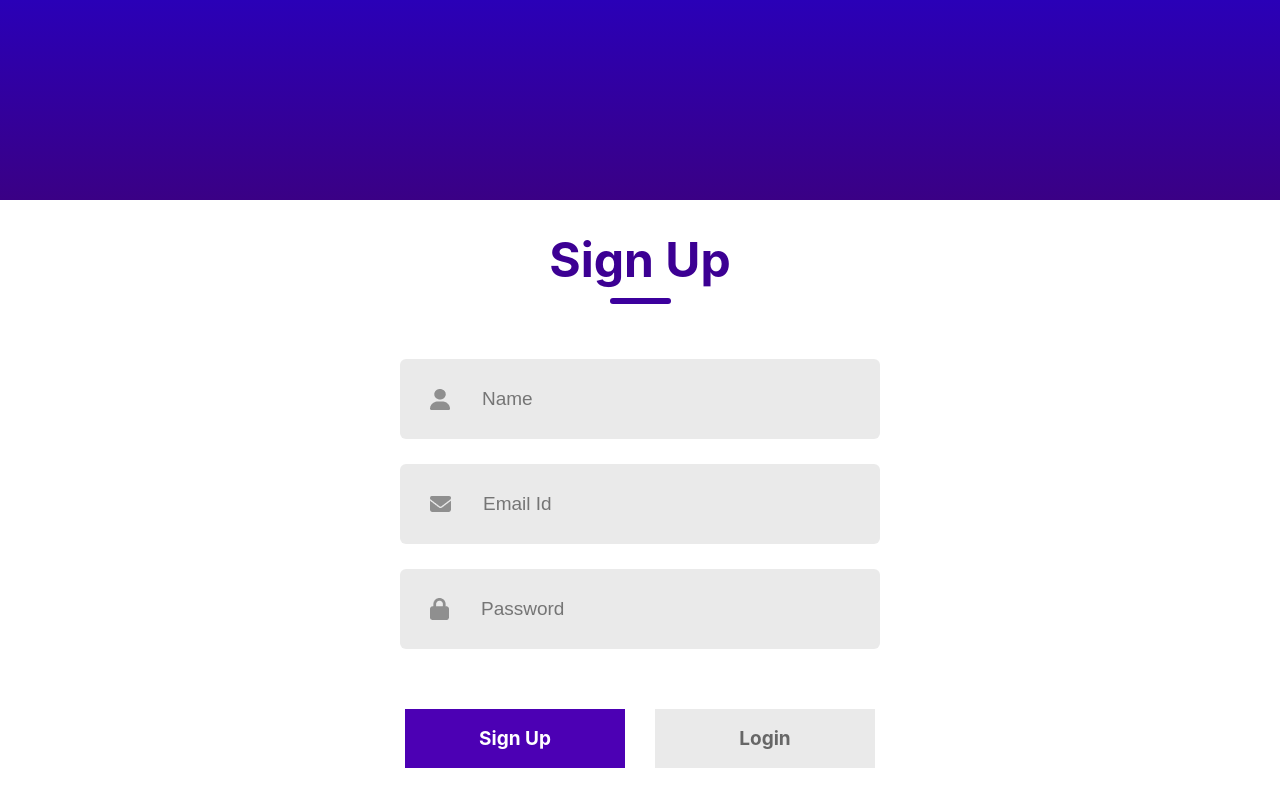
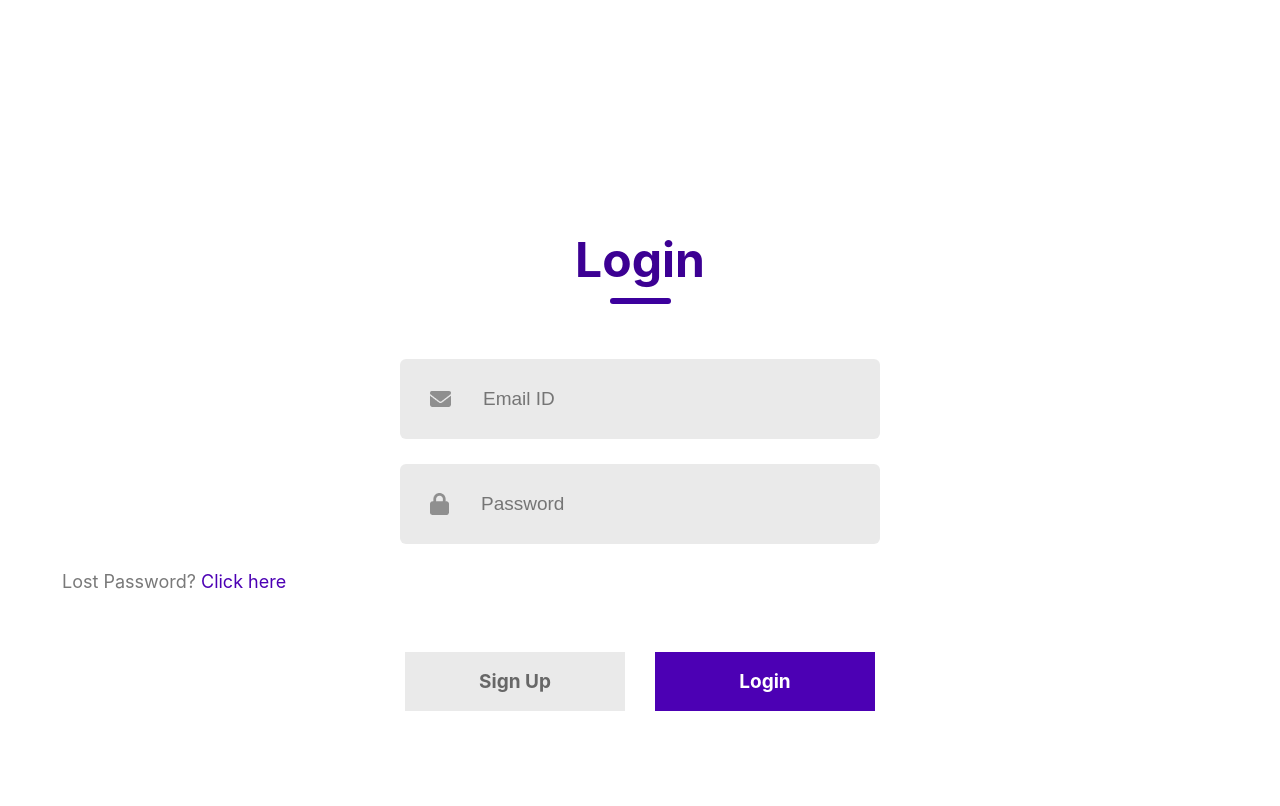
Before and after one commit to hardik760/login-signup, a React (Create React App) app: page / in a window 1280 px wide. Shown: the top 806 px of the page. Built offline with nearby package versions, Linux system fonts and the light colour scheme.

Commit message:
done sidbar thing

```diff
--- a/package.json
+++ b/package.json
@@ -3,12 +3,17 @@
   "version": "0.1.0",
   "private": true,
   "dependencies": {
+    "@emotion/react": "^11.14.0",
+    "@emotion/styled": "^11.14.1",
+    "@mui/icons-material": "^7.3.6",
+    "@mui/material": "^7.3.6",
     "@testing-library/dom": "^10.4.1",
     "@testing-library/jest-dom": "^6.9.1",
     "@testing-library/react": "^16.3.1",
     "@testing-library/user-event": "^13.5.0",
     "react": "^19.2.3",
     "react-dom": "^19.2.3",
+    "react-router-dom": "^7.11.0",
     "react-scripts": "5.0.1",
     "web-vitals": "^2.1.4"
   },
--- a/src/App.css
+++ b/src/App.css
@@ -1,38 +1,57 @@
-.App {
-  text-align: center;
+.App{
+  width:100vw;
+  height: 100vh;
 }
 
-.App-logo {
-  height: 40vmin;
-  pointer-events: none;
+body{
+  margin:0%;
+  padding:0;
+
 }
 
-@media (prefers-reduced-motion: no-preference) {
-  .App-logo {
-    animation: App-logo-spin infinite 20s linear;
-  }
+
+.Dashboard{
+  height: 100%;
+  width: 250px;
+  background-color: #2F4050;
 }
 
-.App-header {
-  background-color: #282c34;
-  min-height: 100vh;
-  display: flex;
-  flex-direction: column;
-  align-items: center;
-  justify-content: center;
-  font-size: calc(10px + 2vmin);
-  color: white;
+.Dashboarddata{
+height: auto;
+padding:0;
+width: 100%;
+
+}
+.Dashboarddata .row{
+width: 100%;
+height: 60px;
+list-style-type: none;
+margin: 0%;
+display: flex;
+flex-direction: row;
+color: white;
+justify-content: center;
+align-items: center;
+font-family:  'Trebuchet MS', 'Lucida Sans Unicode', 'Lucida Grande', 'Lucida Sans', Arial, sans-serif;
 }
 
-.App-link {
-  color: #61dafb;
+.Dashboarddata .row:hover{
+cursor: pointer;
+background-color: #293846;
 }
 
-@keyframes App-logo-spin {
-  from {
-    transform: rotate(0deg);
-  }
-  to {
-    transform: rotate(360deg);
-  }
+.Dashboarddata  #active{
+  background-color: #293846;
+
 }
+
+
+.row #icon{
+flex:30%;
+display: grid;
+place-items: center;
+}
+
+.row #title{
+flex:70%;
+}
--- a/src/App.js
+++ b/src/App.js
@@ -1,12 +1,19 @@
 import logo from './logo.svg';
 import './App.css';
-import Loginsignup from './Login-signup/Loginsignup';
+import Loginsignup from './Components/Loginsignup';
+import Dashboard from "./Components/Dashboard";
+
+import { Routes, Route } from "react-router-dom";
+
 
 function App() {
   return (
-    <div >
-      <Loginsignup/>
-    </div>
+    <Routes>
+    <Route path="/" element={<Loginsignup />} />
+    <Route path="/dashboard" element={<Dashboard />} />
+
+  </Routes>
+
   );
 }
 
--- /dev/null
+++ b/src/Components/Dashboard.js
@@ -0,0 +1,34 @@
+
+
+import React from 'react'
+import '../App.css'
+import { Dashboarddata}  from './Dashboarddata';
+
+function Dashboard() {
+  return (
+    <div className='Dashboard'>
+        <ul className='Dashboarddata'>
+        {Dashboarddata.map((val,key) =>{
+
+          return(
+           <li
+           key={key}
+           className='row'
+           id={window.location.pathname ==val.link ?"active":" "}
+           onClick={()=>{
+           window.location.pathname=val.link
+           }}
+           >
+            <div id='icon'>{val.icon}</div>
+            <div id='title'>{val.title}</div>
+          </li>
+        );
+         })}
+        </ul>
+
+    </div>
+
+  )
+}
+
+export default Dashboard;
--- /dev/null
+++ b/src/Components/Dashboarddata.js
@@ -0,0 +1,76 @@
+
+import React from 'react'
+import AccountCircleIcon from '@mui/icons-material/AccountCircle';
+import AddLocationIcon from '@mui/icons-material/AddLocation';
+import SettingsIcon from '@mui/icons-material/Settings';
+import LanguageIcon from '@mui/icons-material/Language';
+import ReportIcon from '@mui/icons-material/Report';
+import StarOutlineIcon from '@mui/icons-material/StarOutline';
+import LogoutIcon from '@mui/icons-material/Logout';
+import FlagOutlinedIcon from '@mui/icons-material/FlagOutlined';
+
+export const Dashboarddata=[
+
+{
+title:'Account',
+icon:<AccountCircleIcon/>,
+link:"/home"
+
+
+},
+
+{
+title:'Report a Place',
+ icon:<FlagOutlinedIcon/>,
+link:"/home"
+
+
+},
+{
+    title:'Add Place',
+    icon:<AddLocationIcon/>,
+    link:"/home"
+
+
+    },
+    {
+  title:'Settings',
+  icon:<SettingsIcon/>,
+ link:"/home"
+
+
+ },
+  {
+     title:'Language',
+     icon:<LanguageIcon/>,
+  link:"/home"
+
+
+},
+  {
+ title:'Report issue',
+ icon:<ReportIcon/>,
+link:"/home"
+
+
+},
+{
+  title:'Rate us on the Play Store',
+ icon:<StarOutlineIcon />,
+ link:"/home"
+
+
+},
+
+{
+
+title:'Logout',
+icon:<LogoutIcon/>,
+link:"/"
+
+},
+
+
+
+
+]
--- /dev/null
+++ b/src/Components/Loginsignup.jsx
@@ -0,0 +1,108 @@
+
+
+import React, { useState } from "react";
+import { useNavigate } from "react-router-dom";
+import "./Loginsignup.css";
+
+import user_icon from "../assets/person.png";
+import email_icon from "../assets/email.png";
+import password_icon from "../assets/password.png";
+
+import { fakeLoginApi } from "../services/auth";
+
+const Loginsignup = () => {
+  const [action, setAction] = useState("Login");
+
+  const [name, setName] = useState("");
+  const [email, setEmail] = useState("");
+  const [password, setPassword] = useState("");
+
+  const [error, setError] = useState("");
+
+  const navigate = useNavigate();
+
+  const handleSubmit = async () => {
+    setError("");
+
+    if (!email || !password) {
+      setError("Email and password are required");
+      return;
+    }
+
+    try {
+      const res = await fakeLoginApi(email, password);
+      localStorage.setItem("token", res.token);
+      navigate("/dashboard");
+    } catch (err) {
+      setError(err.message);
+    }
+  };
+
+  return (
+    <div className="container">
+      <div className="header">
+        <div className="text">{action}</div>
+        <div className="underline"></div>
+      </div>
+
+      <div className="inputs">
+        {action === "Sign Up" && (
+          <div className="input">
+            <img src={user_icon} alt="" />
+            <input
+              type="text"
+              placeholder="Name"
+              value={name}
+              onChange={(e) => setName(e.target.value)}
+            />
+          </div>
+        )}
+
+        <div className="input">
+          <img src={email_icon} alt="" />
+          <input
+            type="email"
+            placeholder="Email ID"
+            value={email}
+            onChange={(e) => setEmail(e.target.value)}
+          />
+        </div>
+
+        <div className="input">
+          <img src={password_icon} alt="" />
+          <input
+            type="password"
+            placeholder="Password"
+            value={password}
+            onChange={(e) => setPassword(e.target.value)}
+          />
+        </div>
+      </div>
+
+      {error && <p style={{ color: "red" }}>{error}</p>}
+
+      {action === "Login" && (
+        <div className="forgot-password">
+          Lost Password? <span>Click here</span>
+        </div>
+      )}
+
+      <div className="submit-container">
+        <div
+          className={action === "Login" ? "submit gray" : "submit"}
+          onClick={() => setAction("Sign Up")}
+        >Sign Up</div>
+
+        <div
+          className={action === "Sign Up" ? "submit gray" : "submit"}
+          onClick={() => {
+            setAction("Login");
+            handleSubmit();
+          }}
+        >Login</div>
+      </div>
+    </div>
+  );
+};
+
+export default Loginsignup;
--- a/src/Login-signup/Loginsignup.jsx
+++ /dev/null
@@ -1,52 +0,0 @@
-import React, { useState } from 'react'
-import './Loginsignup.css'
-
-import user_icon from '../assets/person.png'
-import email_icon from '../assets/email.png'
-import password_icon from '../assets/password.png'
-const Loginsignup = () => {
-
-
-    const [action,setAction]=useState("Sign Up");
-
-
-
-  return (
-    <div className='container'>
-        <div className="header"   >
-<div className="text">{action}</div>
-<div className="underline"></div>
-        </div>
-      <div className="inputs">
-        {action==="Login"?<div></div>:<div className="input">
-
-<img src={user_icon} alt="" />
-<input type="text" placeholder='Name'/>
-</div>}
-
-
-
-<div className="input">
-
-    <img src={email_icon} alt="" />
-    <input type="email" placeholder='Email Id'/>
-</div>
-
-<div className="input">
-
-    <img src={password_icon} alt="" />
-    <input type="password" placeholder='Password' />
-</div>
-
-      </div>
-      {action==="Sign Up"?<div></div>:<div className="forgot-password">Lost Password? <span>Click here</span></div>}
-
-      <div className="submit-container">
-        <div className={action==="Login"?"submit gray":"submit"} onClick={()=>setAction("Sign Up")}>Sign Up</div>
-        <div className={action==="Sign Up"?"submit gray":"submit"} onClick={()=>setAction("Login")}>Login</div>
-      </div>
-    </div>
-  )
-}
-
-export default Loginsignup
--- a/src/index.css
+++ b/src/index.css
@@ -6,7 +6,7 @@ body {
   -webkit-font-smoothing: antialiased;
   -moz-osx-font-smoothing: grayscale;
   height: 100px;
-  background:linear-gradient( #2A00B7,#42006C);
+  background:linear-gradient( #fff,#fff);
 }
 
 code {
--- a/src/index.js
+++ b/src/index.js
@@ -2,12 +2,16 @@ import React from 'react';
 import ReactDOM from 'react-dom/client';
 import './index.css';
 import App from './App';
+import { BrowserRouter } from "react-router-dom";
 import reportWebVitals from './reportWebVitals';
 
 const root = ReactDOM.createRoot(document.getElementById('root'));
 root.render(
   <React.StrictMode>
+    <BrowserRouter>
     <App />
+    </BrowserRouter>
+
   </React.StrictMode>
 );
 
--- /dev/null
+++ b/src/services/auth.js
@@ -0,0 +1,15 @@
+
+export const fakeLoginApi = (email, password) => {
+    return new Promise((resolve, reject) => {
+      setTimeout(() => {
+        if (email === "admin@gmail.com" && password === "123456") {
+          resolve({
+            success: true,
+            token: "fake-jwt-token",
+          });
+        } else {
+          reject(new Error("Invalid email or password"));
+        }
+      }, 1000);
+    });
+  };
```
Also changed, not shown: src/Components/Loginsignup.css (renamed from src/Login-signup/Loginsignup.css), src/main.jsx (added), 2 other files (tests, documents, lock files or other folders).
